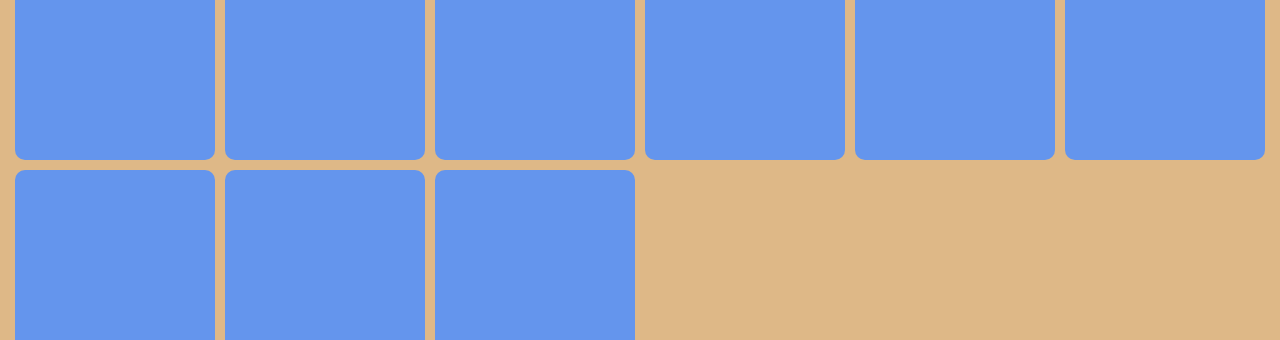
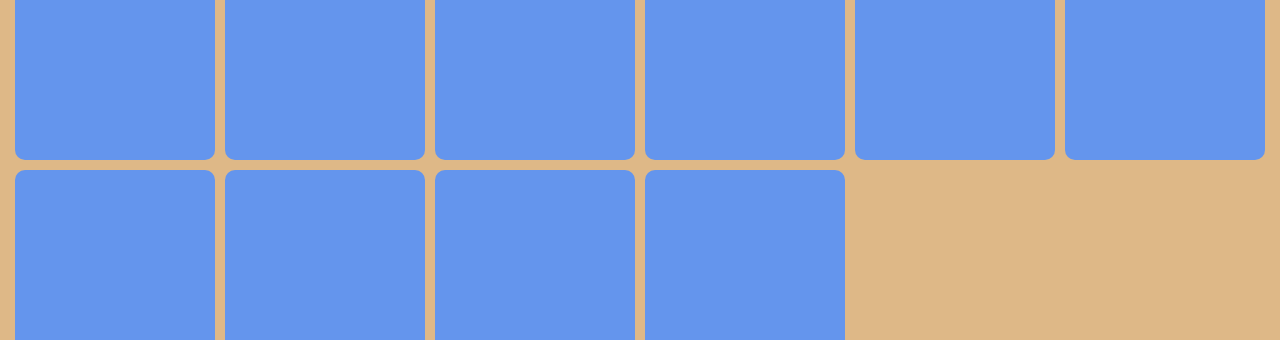
Before and after one commit to Ankitchaudhary2003/ResponsiveGrid, a plain HTML site: page index.html in a window 1280 px wide. Shown: the part 235-575 px from the top of the page. Drawn offline with Linux system fonts and the light colour scheme.

Commit message:
ten box is added

```diff
--- a/index.html
+++ b/index.html
@@ -17,6 +17,7 @@
         <div class="box seven">Seven</div>
         <div class="box eight">Eight</div>
         <div class="box nine">Nine</div>
+        <div class="box ten">Ten</div>
     </div>
 
 
```
